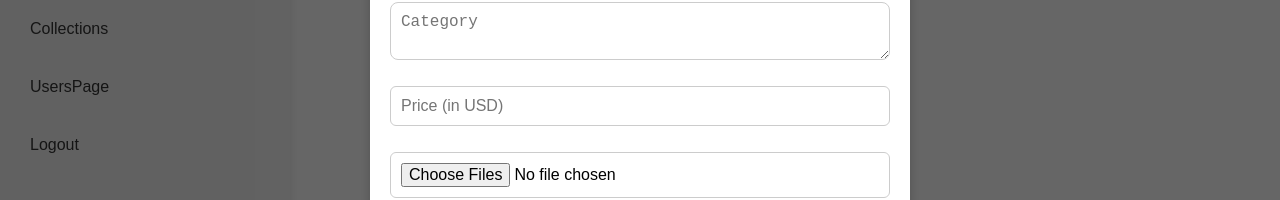
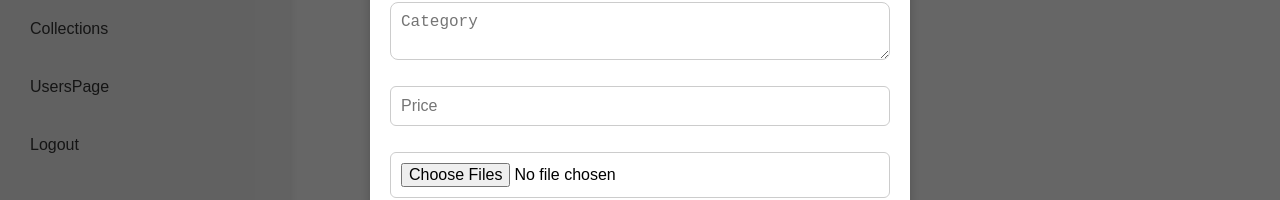
Before and after one commit to EzbonJoe/Donda-Puppies-Frontend, a React (Vite) app: page /adminDashboard/products in a window 1280 px wide. Both pictures are taken after a click on the button "Add Product". Shown: the part 372-572 px from the top of the page. Built offline with nearby package versions, Linux system fonts and the light colour scheme; no server answers.

Commit message:
altered price

```diff
--- a/src/admin/ProductsPage.jsx
+++ b/src/admin/ProductsPage.jsx
@@ -163,7 +163,7 @@ const ProductsPage = () => {
                 />
                 <input
                   type="number"
-                  placeholder="Price (in USD)"
+                  placeholder="Price"
                   value={form.price}
                   onChange={(e) => setForm({ ...form, price: e.target.value })}
                   required
```
